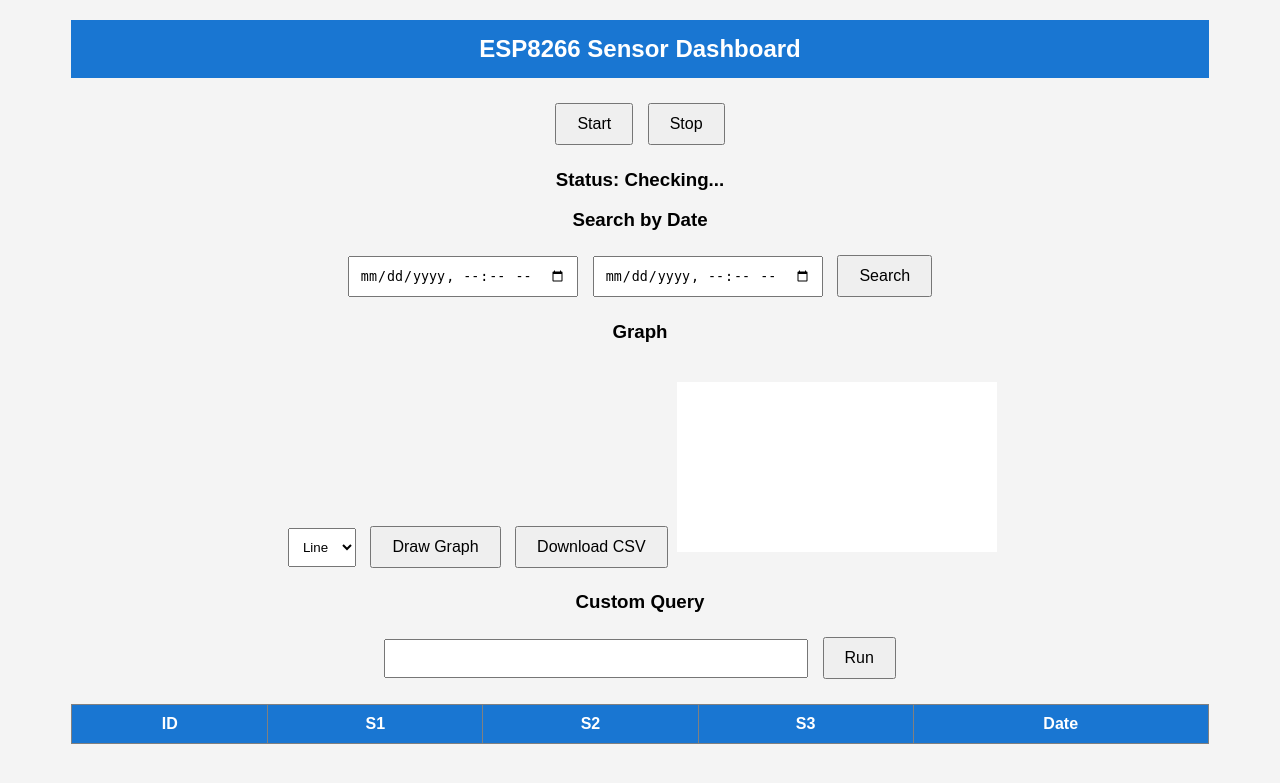
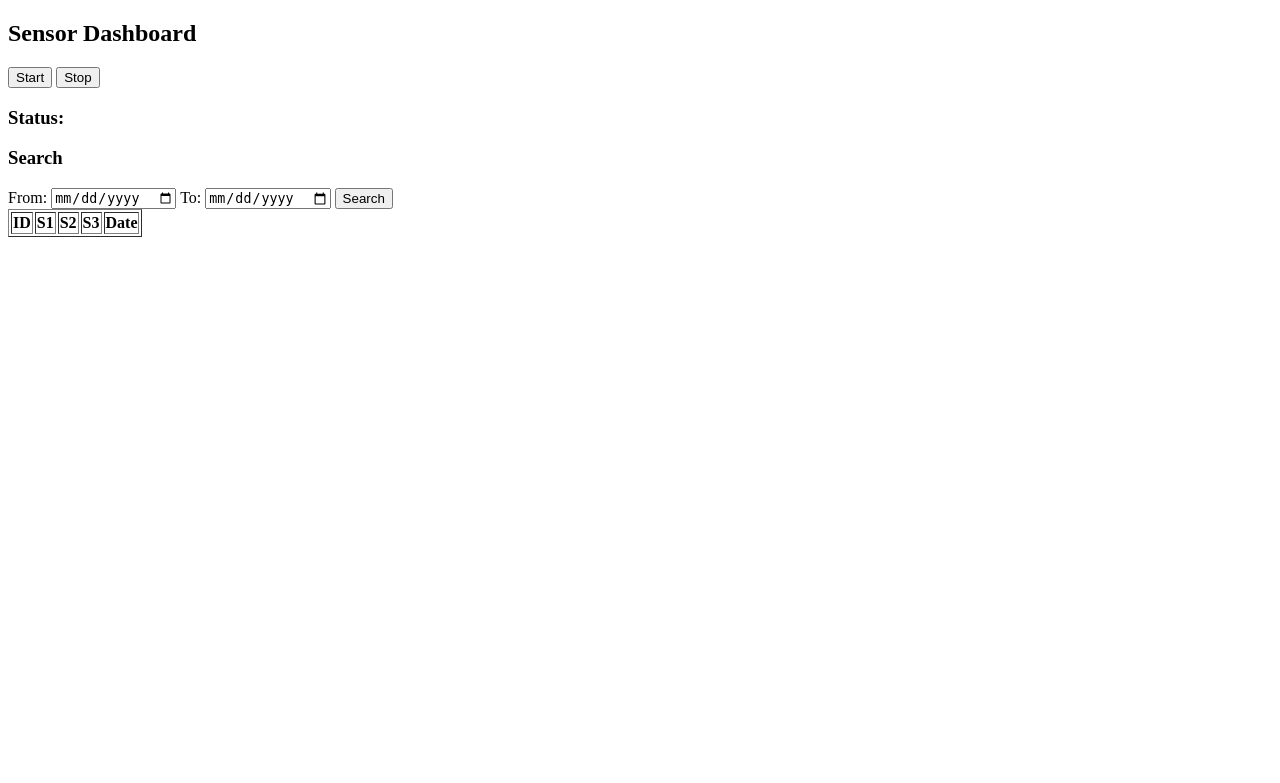
Before and after one commit to rkmjld2/mahajansensor6, a Flask app: page / in a window 1280 px wide. Shown: the top 783 px of the page. Run offline with Flask 3, Linux system fonts and the light colour scheme; lists and menus that the app fills with data are empty; a map, chart or similar area stays blank.

Commit message:
Update index.html

```diff
--- a/templates/index.html
+++ b/templates/index.html
@@ -1,247 +1,96 @@
 <!DOCTYPE html>
 <html>
 <head>
-<title>ESP8266 Dashboard</title>
-
-<!-- Chart.js -->
-<script src="https://cdn.jsdelivr.net/npm/chart.js"></script>
-
-<style>
-body {
-    font-family: Arial;
-    background: #f4f4f4;
-}
-
-.container {
-    width: 90%;
-    margin: auto;
-    text-align: center;
-}
-
-h2 {
-    background: #1976d2;
-    color: white;
-    padding: 15px;
-}
-
-button {
-    padding: 10px 20px;
-    margin: 5px;
-    font-size: 16px;
-}
-
-input, select {
-    padding: 10px;
-    margin: 5px;
-}
-
-table {
-    width: 100%;
-    margin-top: 20px;
-    border-collapse: collapse;
-}
-
-th {
-    background: #1976d2;
-    color: white;
-    padding: 10px;
-}
-
-td {
-    padding: 8px;
-    text-align: center;
-}
-
-canvas {
-    margin-top: 20px;
-    background: white;
-    padding: 10px;
-}
-</style>
-
-<script>
-let chart;
-
-// -------- START / STOP --------
-async function start(){ await fetch('/start'); }
-async function stop(){ await fetch('/stop'); }
-
-// -------- LOAD DATA --------
-async function loadData(){
-    let res = await fetch('/data');
-    let data = await res.json();
-    showData(data);
-}
-
-// -------- STATUS --------
-async function status(){
-    let res = await fetch('/status');
-    let d = await res.json();
-    document.getElementById("status").innerText = d.status;
-}
-
-// -------- SHOW TABLE --------
-function showData(data){
-    let tbody = document.getElementById("tbody");
-    tbody.innerHTML = "";
-
-    data.forEach(r => {
-        let row = `<tr>
-            <td>${r.id || ""}</td>
-            <td>${r.sensor1 || ""}</td>
-            <td>${r.sensor2 || ""}</td>
-            <td>${r.sensor3 || ""}</td>
-            <td>${r.timestamp || ""}</td>
-        </tr>`;
-        tbody.innerHTML += row;
-    });
-}
-
-// -------- SEARCH --------
-async function search(){
-    let start = document.getElementById("start").value;
-    let end = document.getElementById("end").value;
-
-    let res = await fetch('/search', {
-        method: "POST",
-        headers: {"Content-Type":"application/x-www-form-urlencoded"},
-        body: `start=${start}&end=${end}`
-    });
-
-    let data = await res.json();
-    showData(data);
-}
-
-// -------- GRAPH --------
-async function drawChart(){
-
-    let start = document.getElementById("start").value;
-    let end = document.getElementById("end").value;
-    let type = document.getElementById("chartType").value;
-
-    let res = await fetch('/search', {
-        method: "POST",
-        headers: {"Content-Type":"application/x-www-form-urlencoded"},
-        body: `start=${start}&end=${end}`
-    });
-
-    let data = await res.json();
-
-    let labels = data.map(d => d.timestamp);
-    let s1 = data.map(d => d.sensor1);
-    let s2 = data.map(d => d.sensor2);
-    let s3 = data.map(d => d.sensor3);
-
-    if(chart) chart.destroy();
-
-    let ctx = document.getElementById("myChart").getContext("2d");
-
-    chart = new Chart(ctx, {
-        type: type,
-        data: {
-            labels: labels,
-            datasets: [
-                { label: "Sensor 1", data: s1, borderWidth: 2 },
-                { label: "Sensor 2", data: s2, borderWidth: 2 },
-                { label: "Sensor 3", data: s3, borderWidth: 2 }
-            ]
-        }
-    });
-}
-
-// -------- DOWNLOAD --------
-function downloadCSV(){
-    let start = document.getElementById("start").value;
-    let end = document.getElementById("end").value;
-
-    fetch('/download', {
-        method: "POST",
-        headers: {"Content-Type":"application/x-www-form-urlencoded"},
-        body: `start=${start}&end=${end}`
-    })
-    .then(res => res.blob())
-    .then(blob => {
-        let url = window.URL.createObjectURL(blob);
-        let a = document.createElement("a");
-        a.href = url;
-        a.download = "sensor_data.csv";
-        a.click();
-    });
-}
-
-// -------- CUSTOM QUERY --------
-async function runQuery(){
-    let q = document.getElementById("query").value;
-
-    let res = await fetch('/query', {
-        method:"POST",
-        headers: {"Content-Type":"application/x-www-form-urlencoded"},
-        body:`query=${q}`
-    });
-
-    let data = await res.json();
-
-    if (Array.isArray(data)) {
-        showData(data);
-    } else {
-        alert("✔ " + data.message + "\nRows: " + data.rows_affected);
-        loadData();
-    }
-}
-
-// -------- AUTO REFRESH --------
-setInterval(loadData, 5000);
-setInterval(status, 3000);
-</script>
-
+    <title>Sensor Dashboard</title>
 </head>
-
 <body>
 
-<div class="container">
-
-<h2>ESP8266 Sensor Dashboard</h2>
+<h2>Sensor Dashboard</h2>
 
 <button onclick="start()">Start</button>
 <button onclick="stop()">Stop</button>
 
-<h3>Status: <span id="status">Checking...</span></h3>
+<h3>Status:</h3>
+<div id="status"></div>
 
-<!-- SEARCH -->
-<h3>Search by Date</h3>
-<input type="datetime-local" id="start">
-<input type="datetime-local" id="end">
+<h3>Search</h3>
+From: <input type="date" id="start">
+To: <input type="date" id="end">
 <button onclick="search()">Search</button>
 
-<!-- GRAPH -->
-<h3>Graph</h3>
-<select id="chartType">
-    <option value="line">Line</option>
-    <option value="bar">Bar</option>
-    <option value="pie">Pie</option>
-</select>
-
-<button onclick="drawChart()">Draw Graph</button>
-<button onclick="downloadCSV()">Download CSV</button>
-
-<canvas id="myChart"></canvas>
-
-<!-- CUSTOM QUERY -->
-<h3>Custom Query</h3>
-<input type="text" id="query" style="width:400px;">
-<button onclick="runQuery()">Run</button>
-
-<!-- TABLE -->
 <table border="1">
 <thead>
 <tr>
 <th>ID</th><th>S1</th><th>S2</th><th>S3</th><th>Date</th>
 </tr>
 </thead>
-<tbody id="tbody"></tbody>
+<tbody id="data"></tbody>
 </table>
 
-</div>
+<script>
+const base = "https://mahajansensor6.onrender.com";
+
+function loadData(){
+    fetch(base + "/api/all")
+    .then(r=>r.json())
+    .then(d=>{
+        let html="";
+        d.forEach(row=>{
+            html += `<tr>
+            <td>${row.id}</td>
+            <td>${row.sensor1}</td>
+            <td>${row.sensor2}</td>
+            <td>${row.sensor3}</td>
+            <td>${row.date}</td>
+            </tr>`;
+        });
+        document.getElementById("data").innerHTML = html;
+    });
+}
+
+function search(){
+    let s = document.getElementById("start").value;
+    let e = document.getElementById("end").value;
+
+    fetch(`${base}/api/search?start=${s}&end=${e}`)
+    .then(r=>r.json())
+    .then(d=>{
+        let html="";
+        d.forEach(row=>{
+            html += `<tr>
+            <td>${row.id}</td>
+            <td>${row.sensor1}</td>
+            <td>${row.sensor2}</td>
+            <td>${row.sensor3}</td>
+            <td>${row.date}</td>
+            </tr>`;
+        });
+        document.getElementById("data").innerHTML = html;
+    });
+}
+
+function start(){
+    fetch(base + "/api/control?action=start");
+}
+
+function stop(){
+    fetch(base + "/api/control?action=stop");
+}
+
+function status(){
+    fetch(base + "/api/status")
+    .then(r=>r.json())
+    .then(d=>{
+        document.getElementById("status").innerHTML =
+        "Receiving: " + d.receiving +
+        "<br>ESP: " + d.esp_status +
+        "<br>Last Seen: " + d.last_seen;
+    });
+}
+
+setInterval(loadData, 5000);
+setInterval(status, 5000);
+</script>
 
 </body>
 </html>
```
